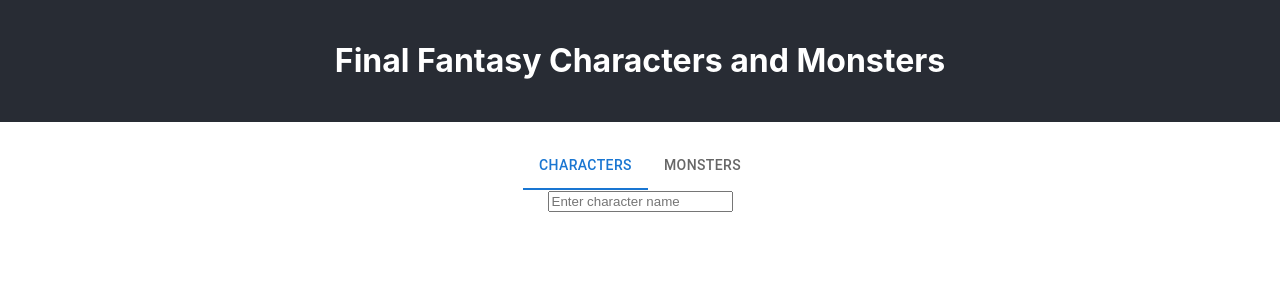
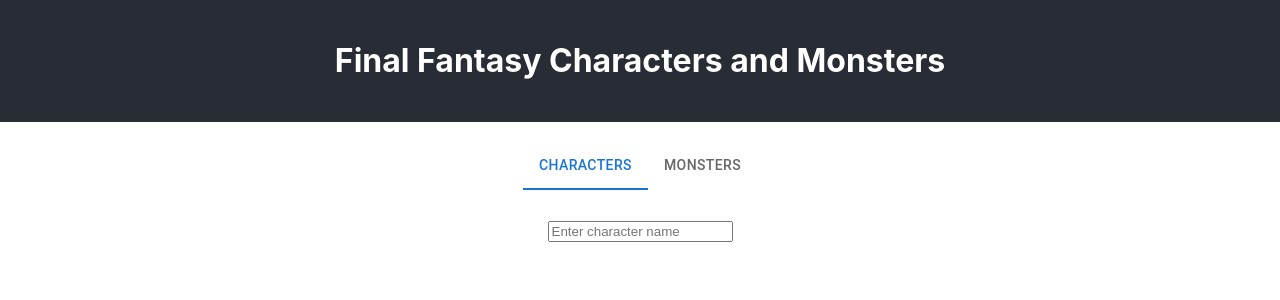
Before and after one commit to LAMaglan/FinalFantasyFast, a React (Create React App) app in the folder react-frontend/: page / in a window 1280 px wide. Shown: the top 300 px of the page. Built offline with nearby package versions, Linux system fonts and the light colour scheme.

Commit message:
spacing between input field and tab selection

```diff
--- a/react-frontend/src/App.css
+++ b/react-frontend/src/App.css
@@ -9,3 +9,8 @@ main {
   padding: 20px;
   text-align: center;
 }
+
+.tab-content {
+  margin-top: 20px;
+  padding: 10px;
+}
--- a/react-frontend/src/App.js
+++ b/react-frontend/src/App.js
@@ -22,8 +22,10 @@ const App = () => {
                         <Tab label="Characters" />
                         <Tab label="Monsters" />
                     </Tabs>
-                    {value === 0 && <Character />}
-                    {value === 1 && <Monster />}
+                    <div className="tab-content">
+                        {value === 0 && <Character />}
+                        {value === 1 && <Monster />}
+                    </div>
                 </Box>
             </main>
         </div>
```
